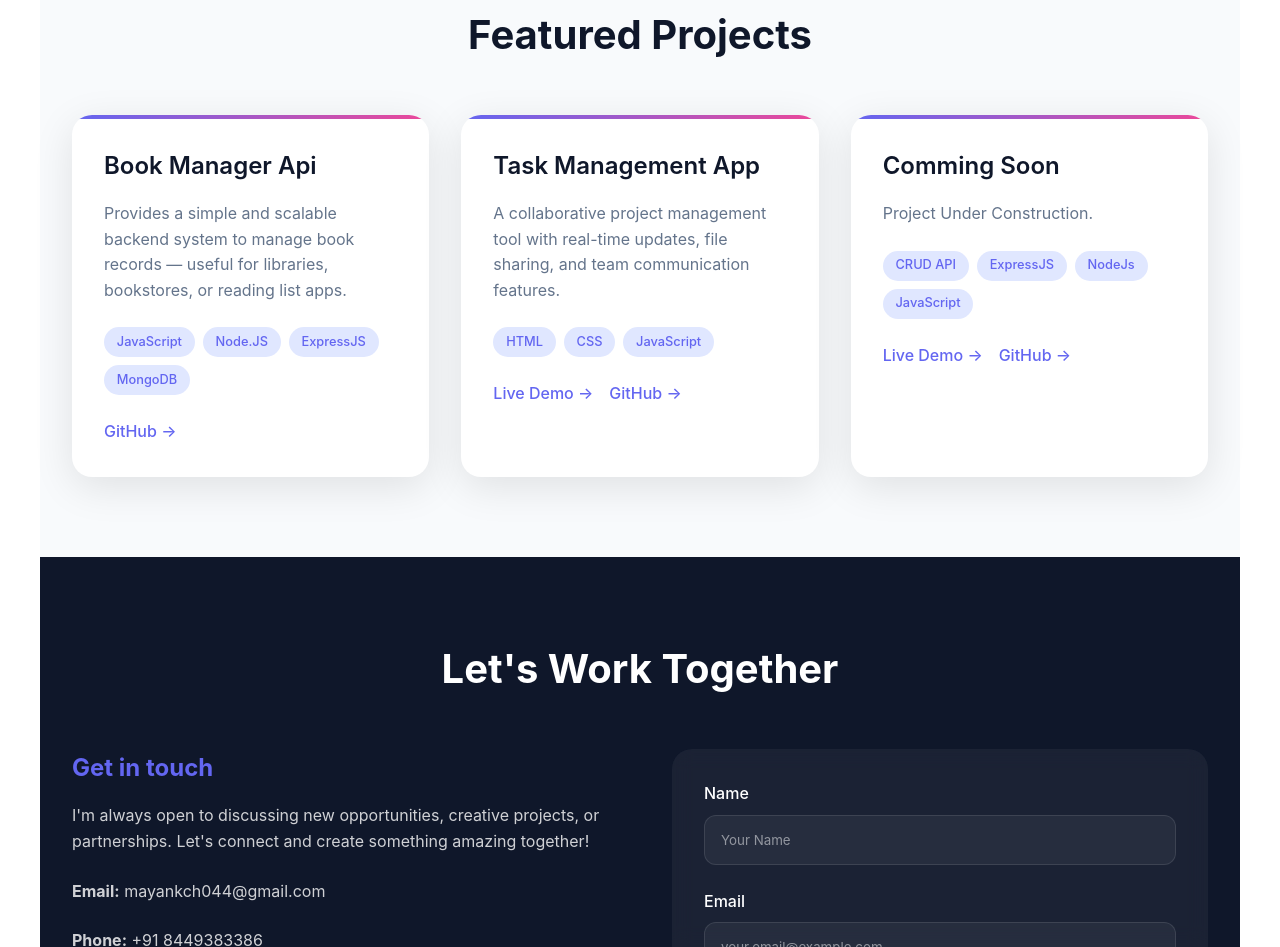
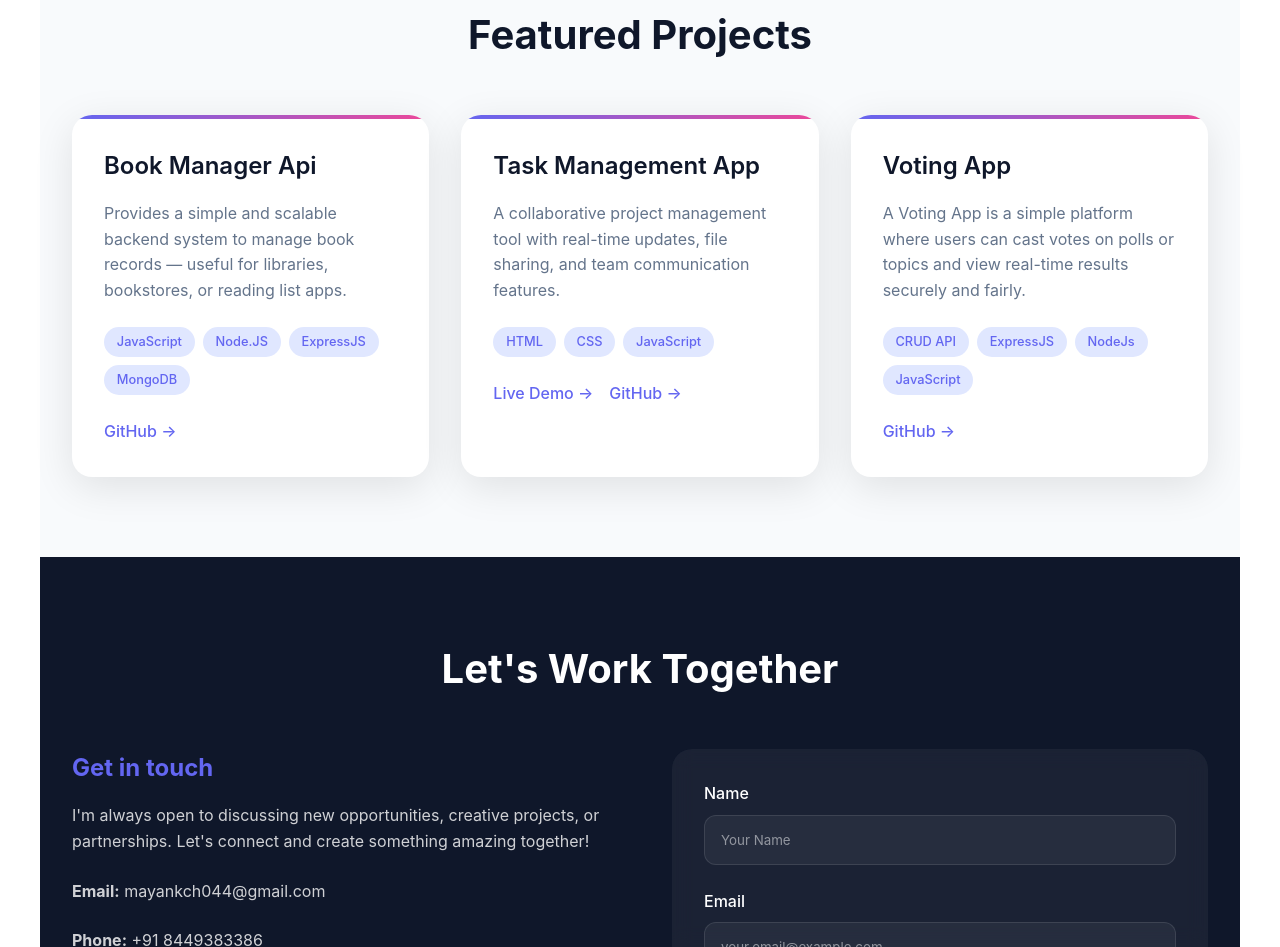
Before and after one commit to Mayankk499/Portfolio, a plain HTML site: page index.html in a window 1280 px wide. Shown: the part 1463-2410 px from the top of the page. Drawn offline with Linux system fonts and the light colour scheme.

Commit message:
index.html

```diff
--- a/index.html
+++ b/index.html
@@ -629,9 +629,9 @@
           </div>
         </div>
         <div class="project-card">
-          <h3 class="project-title">Comming Soon</h3>
+          <h3 class="project-title">Voting App</h3>
           <p class="project-description">
-            Project Under Construction.
+A Voting App is a simple platform where users can cast votes on polls or topics and view real-time results securely and fairly.
           </p>
           <div class="tech-stack">
             <span class="tech-tag">CRUD API</span>
@@ -640,8 +640,7 @@
             <span class="tech-tag">JavaScript</span>
           </div>
           <div class="project-links">
-            <a href="#" class="project-link">Live Demo →</a>
-            <a href="#" class="project-link">GitHub →</a>
+            <a href="https://github.com/Mayankk499/Voting-App" class="project-link">GitHub →</a>
           </div>
         </div>
       </div>
```
